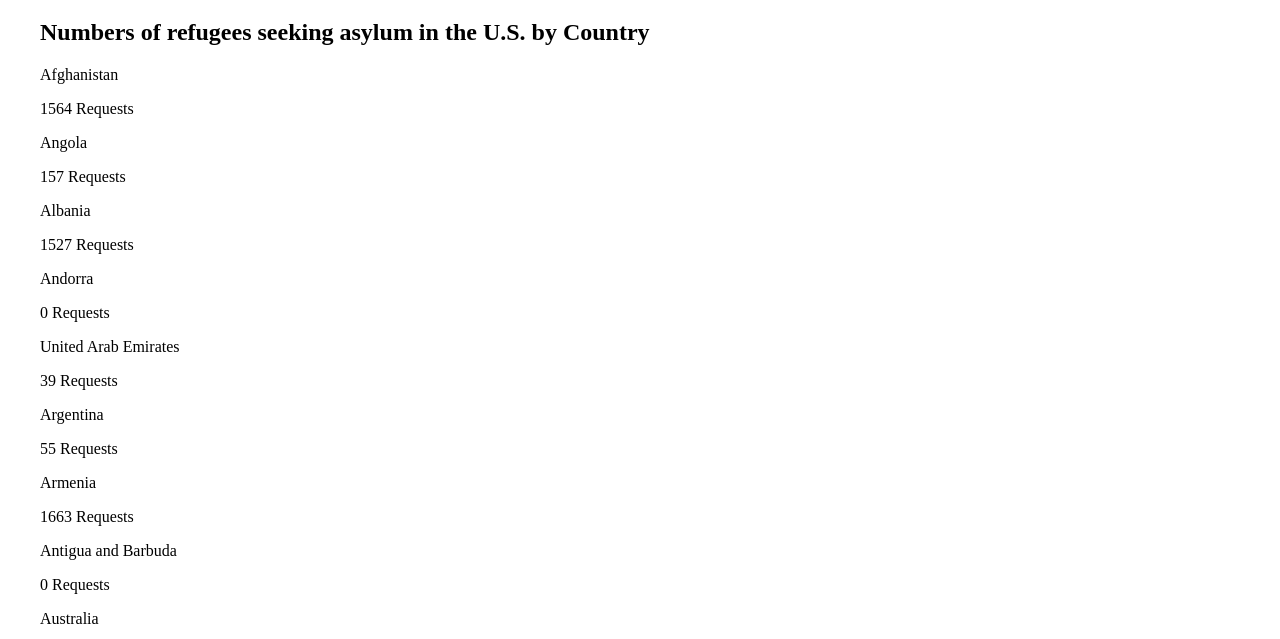
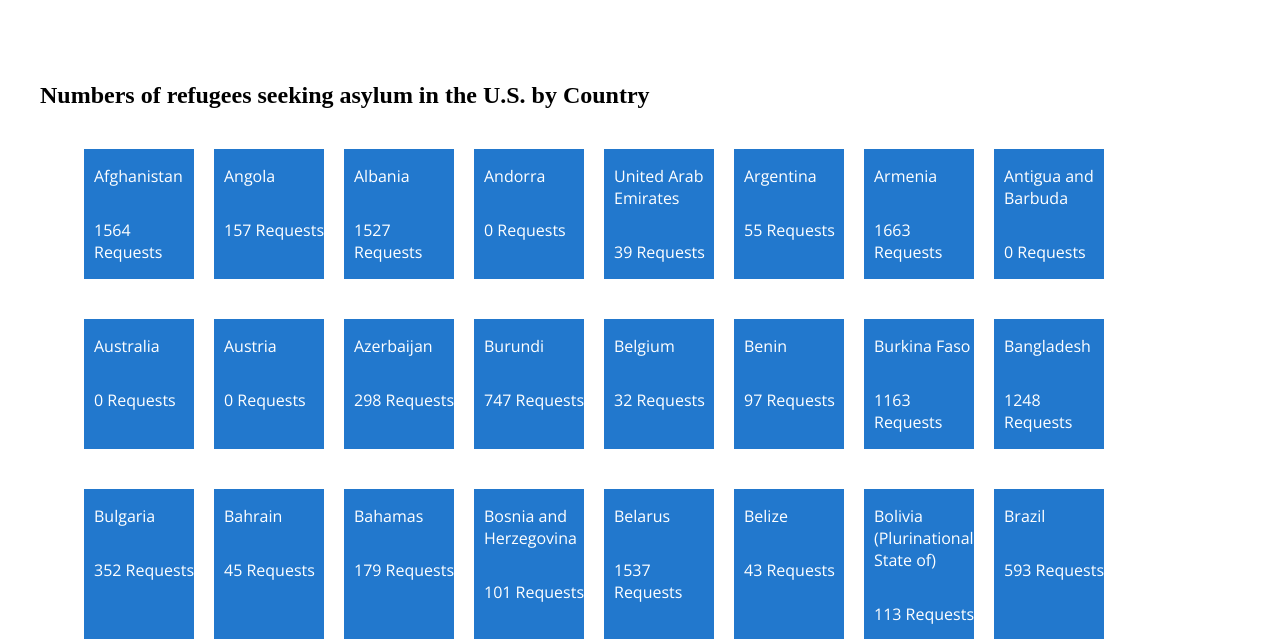
Before and after one commit to aryaswanie/487-final, a plain HTML site: page index.html in a window 1280 px wide. Shown: the part 161-800 px from the top of the page. Drawn offline with nearby package versions, Linux system fonts and the light colour scheme.

Commit message:
Styled the cards

```diff
--- a/css/styles.css
+++ b/css/styles.css
@@ -61,6 +61,35 @@ body {
   display: none;
 }
 
+.cards {
+  display: flex;
+  flex-direction: row;
+  width: 90vw;
+  flex-wrap: wrap;
+  margin: 0 auto;
+}
+
+.container {
+  display: flex;
+  flex-direction: column;
+}
+
+.card_item {
+  background-color: #2278cd;
+  width: 100px;
+  margin:20px;
+  padding: 0px 10px 0px 10px;
+  font-family: 'Open Sans', sans-serif;
+  color: white;
+  margin-right: 0;
+  padding-right: 0;
+
+}
+
+.data_line2 {
+  display: inline-block;
+}
+
 
 
 /* Add mobile styles here */
--- a/js/scripts.js
+++ b/js/scripts.js
@@ -1,5 +1,18 @@
 $(document).ready(function() {
   console.log('Ready to begin the test...');
+
+  // hover state
+  // $( ".card_item" ).hover(
+  //   function() {
+  //     $( ".data_line2" ).css("display", "inline-block");
+  //   }
+  // );
+
+  // $( ".card_item" ).hover(function() {
+  //   $( this ).fadeOut( 100 );
+  //   $( this ).fadeIn( 500 );
+  // });
+
 
 // button click effect
   $( ".mobile-btn" ).click(function() {
@@ -46,7 +59,7 @@ function buildContent(data) {
   function mkDataHTML(country) {
     var origin = country.Origin;
     var value = country.Value;
-    return $("<p class='data_line1'>" + origin + "</p>" + "<p class='data_line2'>" + value + " Requests </p>");
+    return $("<div class='card_item'><p class='data_line1'>" + origin + "</p>" + "<p class='data_line2'>" + value + " Requests </p></div>");
   }
 
 
@@ -54,4 +67,7 @@ function buildContent(data) {
 
 
 
+
+
+
 });
```
